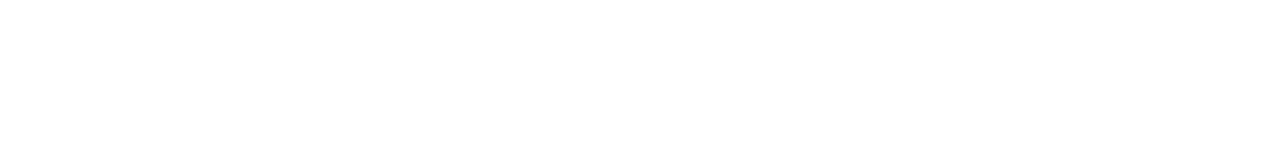
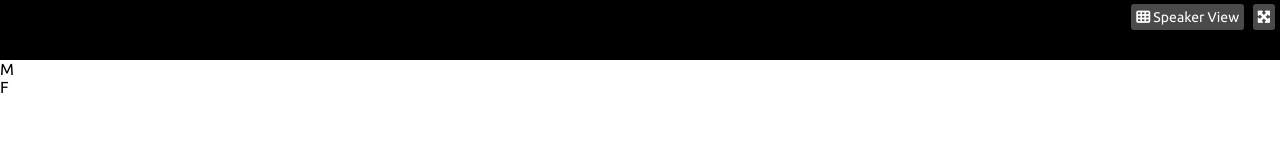
Before and after one commit to carmelopalumbo/html-css-zoom, a plain HTML site: page index.html in a window 1280 px wide. Drawn offline with Linux system fonts and the light colour scheme.

Commit message:
add-header

```diff
--- a/css/style.css
+++ b/css/style.css
@@ -6,6 +6,31 @@
   box-sizing: border-box;
 }
 
+.d-flex{
+  display: flex;
+}
+
 body{
   font-family: 'Ubuntu', sans-serif;
 }
+
+header{
+  height: 60px;
+  background-color: black;
+  position: relative;
+}
+header .box-button{
+  position: absolute;
+  top: 4px;
+  right: 0;
+}
+
+header .box-button span{
+  color: white;
+  font-size: 14px;
+  margin-right: 5px;
+  display: inline-block;
+  background-color: #4a4a4a;
+  padding: 5px;
+  border-radius: 3px;
+}
--- a/index.html
+++ b/index.html
@@ -7,10 +7,18 @@
   <link rel="preconnect" href="https://fonts.googleapis.com">
   <link rel="preconnect" href="https://fonts.gstatic.com" crossorigin>
   <link href="https://fonts.googleapis.com/css2?family=Ubuntu:wght@300;400;500;700&display=swap" rel="stylesheet">
+  <link rel="stylesheet" href="https://cdnjs.cloudflare.com/ajax/libs/font-awesome/6.2.0/css/all.min.css" integrity="sha512-xh6O/CkQoPOWDdYTDqeRdPCVd1SpvCA9XXcUnZS2FmJNp1coAFzvtCN9BmamE+4aHK8yyUHUSCcJHgXloTyT2A==" crossorigin="anonymous" referrerpolicy="no-referrer" />
   <link rel="stylesheet" href="css/style.css">
   <title>Zoom</title>
 </head>
 <body>
-
+  <header>
+    <div class="box-button">
+      <span><i class="fa-solid fa-table-cells"></i> Speaker View</span>
+      <span><i class="fa-solid fa-maximize"></i></span>
+    </div>
+  </header>
+  <main>M</main>
+  <footer>F</footer>
 </body>
 </html>
```
Also changed, not shown: zoom.png (added).
